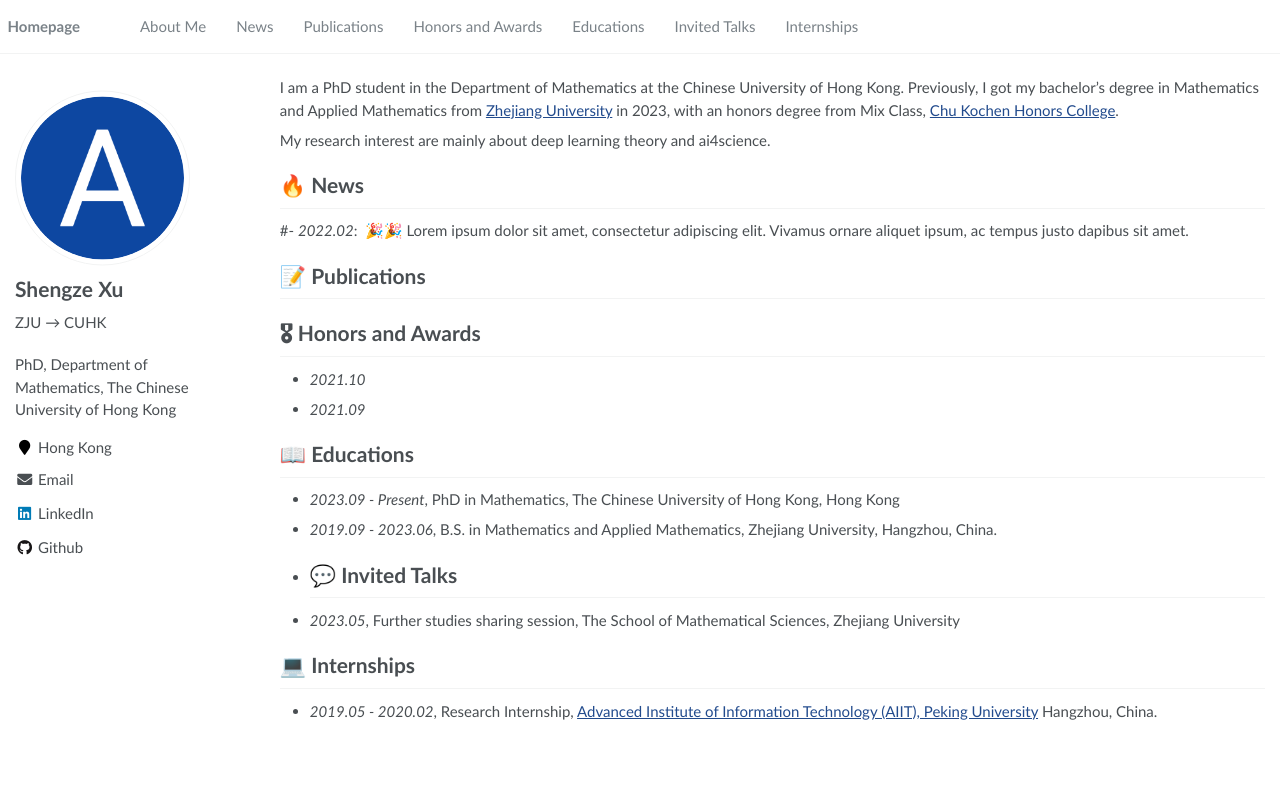
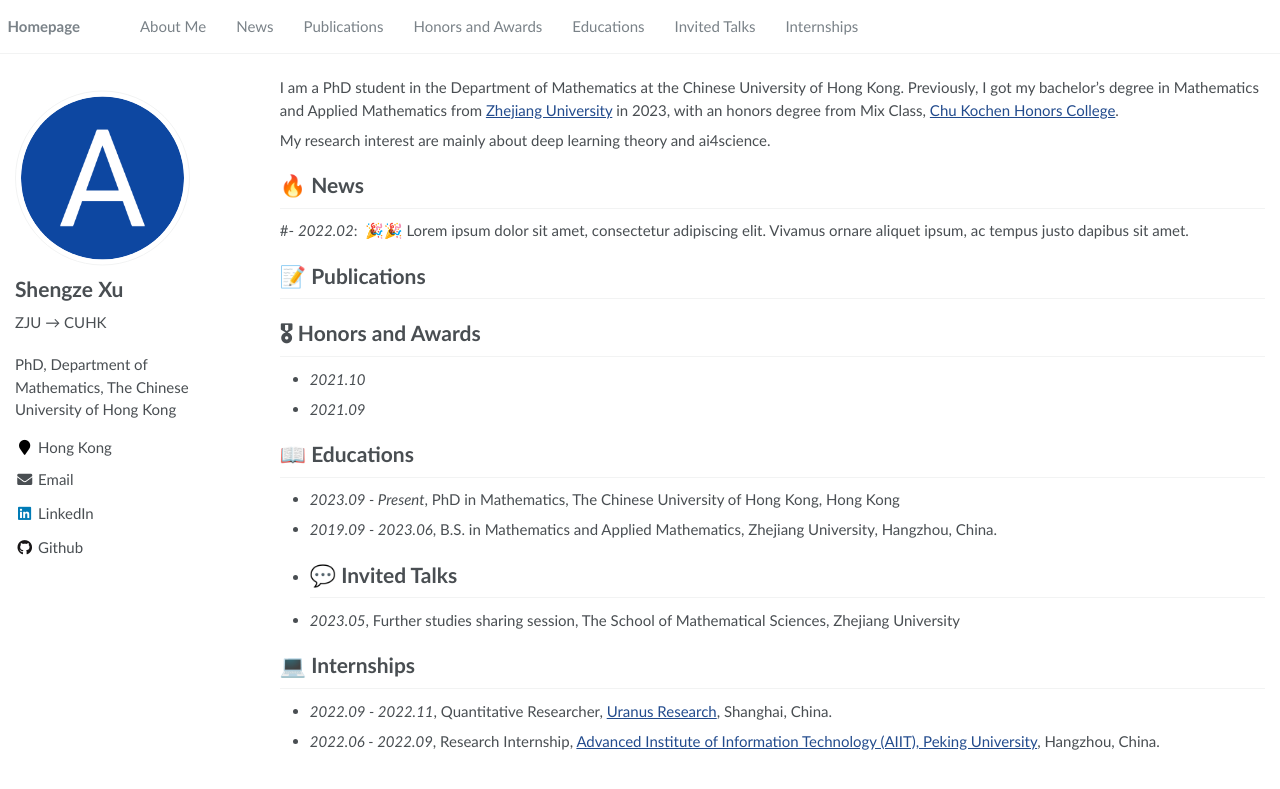
Before and after one commit to shengze-xu/shengze-xu.github.io, a Jekyll site: the page built from _pages/about.md, in a window 1280 px wide. Shown: the top 789 px of the page. Built offline with Jekyll 4.4.1, drawn with Linux system fonts in a browser that asks for light colours.

Commit message:
Update about.md

```diff
--- a/_pages/about.md
+++ b/_pages/about.md
@@ -41,4 +41,5 @@ My research interest are mainly about deep learning theory and ai4science.
 - *2023.05*, Further studies sharing session, The School of Mathematical Sciences, Zhejiang University
 
 # 💻 Internships
-- *2019.05 - 2020.02*, Research Internship, <a href="https://aiit.org.cn/p_enPage" target="_blank">Advanced Institute of Information Technology (AIIT), Peking University</a> Hangzhou, China.
+- *2022.09 - 2022.11*, Quantitative Researcher, <a href="https://en.uranus-research.com/" target="_blank">Uranus Research</a>, Shanghai, China.
+- *2022.06 - 2022.09*, Research Internship, <a href="https://aiit.org.cn/p_enPage" target="_blank">Advanced Institute of Information Technology (AIIT), Peking University</a>, Hangzhou, China.
```
